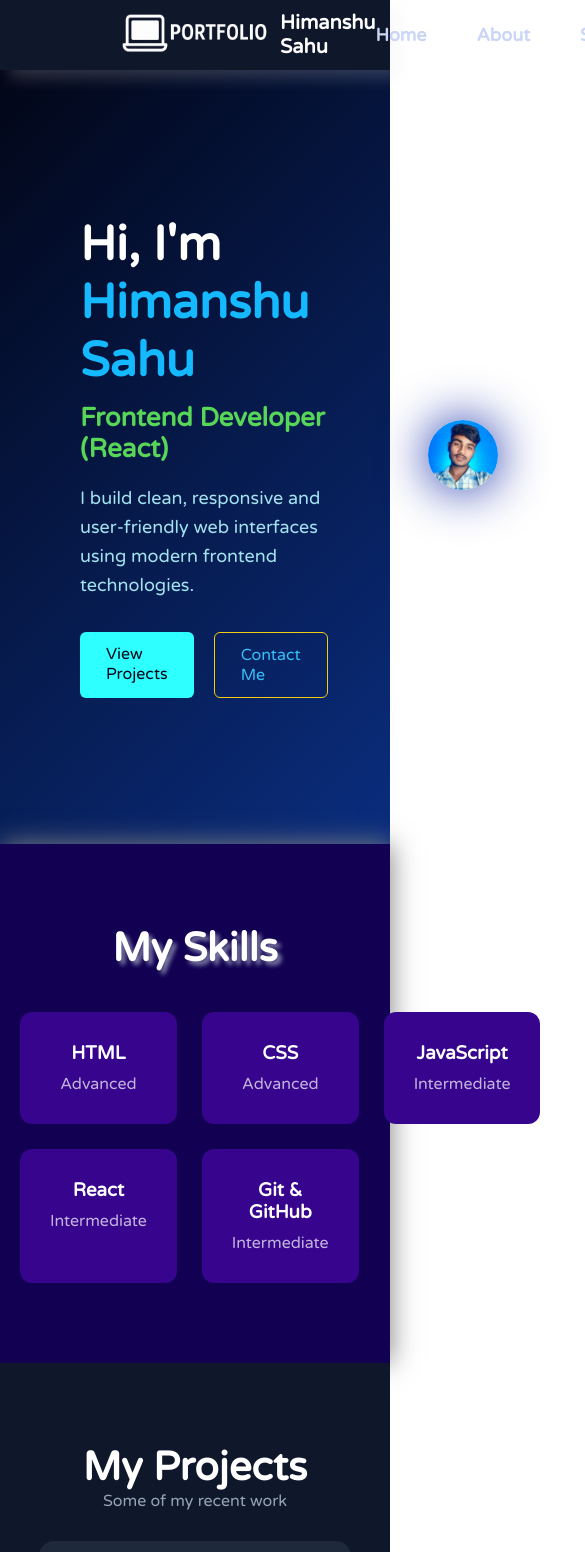
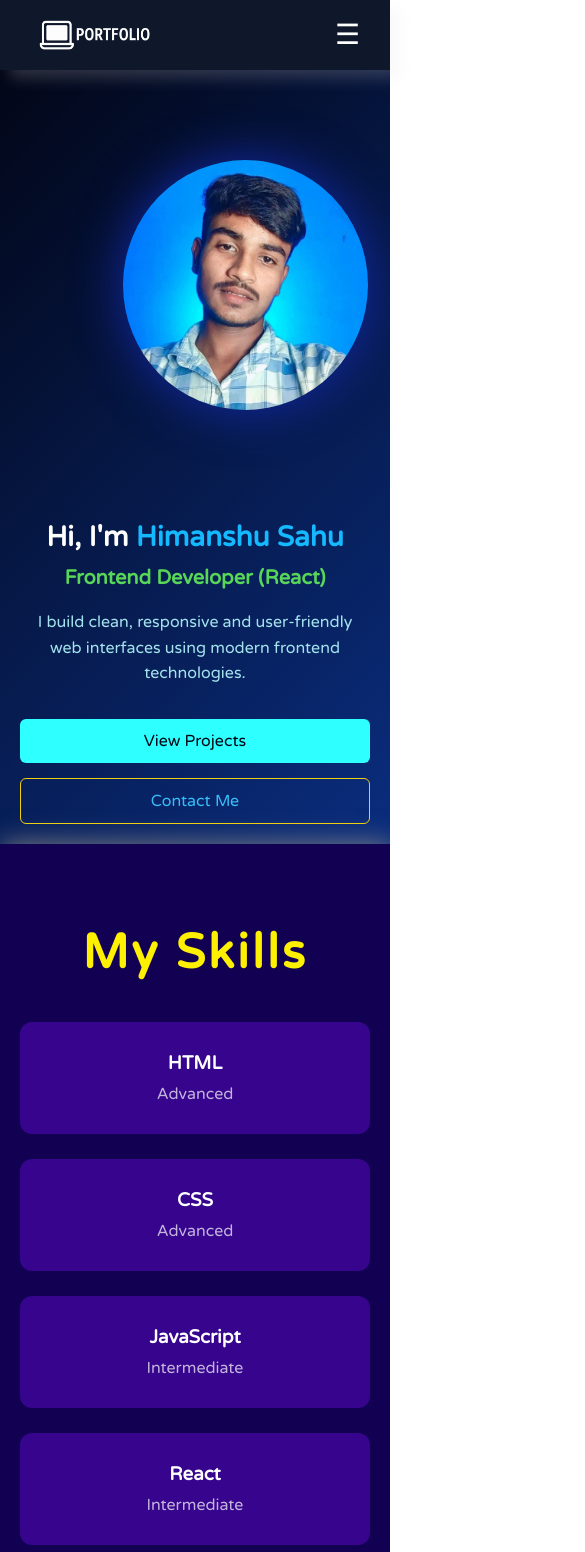
Before and after one commit to himanshu928/Portfolio-, a React (Vite) app: page / in a window 390 px wide. Shown: the top 1552 px of the page, 585 px wide, since content can reach past the window. Built offline with nearby package versions, Linux system fonts and the light colour scheme.

Commit message:
feat: making webstie responsive

```diff
--- a/index.html
+++ b/index.html
@@ -1,10 +1,17 @@
-<!doctype html>
+<!DOCTYPE html>
 <html lang="en">
   <head>
     <meta charset="UTF-8" />
-    <link rel="icon" type="image/svg+xml" href="./src/assets/favicon.ico"/>
+    <link rel="icon" type="image/svg+xml" href="./src/assets/favicon.ico" />
     <meta name="viewport" content="width=device-width, initial-scale=1.0" />
     <title>Portfolio</title>
+    <link
+      rel="stylesheet"
+      href="https://cdnjs.cloudflare.com/ajax/libs/font-awesome/7.0.1/css/all.min.css"
+      integrity="sha512-2SwdPD6INVrV/lHTZbO2nodKhrnDdJK9/kg2XD1r9uGqPo1cUbujc+IYdlYdEErWNu69gVcYgdxlmVmzTWnetw=="
+      crossorigin="anonymous"
+      referrerpolicy="no-referrer"
+    />
   </head>
   <body>
     <div id="root"></div>
--- a/src/components/HeroSection.css
+++ b/src/Styles/HeroSection.css
@@ -1,3 +1,7 @@
+body{
+    overflow-x: hidden;
+}
+
 .hero {
   min-height: calc(100vh - 70px);
   display: flex;
@@ -134,3 +138,74 @@
 
 
 /* Responsive Design */
+
+
+
+@media (max-width: 1024px) and (min-width: 481px) {
+  .hero {
+    flex-direction: column-reverse;
+    text-align: center;
+    gap: 10px;
+  }
+  .hero-left h1 {
+    font-size: 36px;
+  }
+  hero-left h2 {
+    font-size: 24px;
+  }
+
+  .hero-left h2 {
+    font-size: 22px;
+  }
+  .hero-left{
+    /* max-width: 100%; */
+    margin-top:0px;
+  }
+  .hero-left .hero-buttons {
+    justify-content: center;
+    margin-bottom: 30px;
+  }
+  .hero-right .hero-image img {
+    width: 340px;
+    height: 300px;
+
+  }
+}
+  .hero-right {
+    margin-left: 0;
+  }
+
+@media (max-width: 480px) {
+  .hero {
+    flex-direction: column-reverse;
+    text-align: center;
+    padding: 0 20px;
+    gap: 15px;
+  }
+  .hero-left h1 {
+    font-size: 28px;
+  }
+  .hero-left h2 {
+    font-size: 20px;
+  }
+  .hero-left p {
+    font-size: 16px;
+  }
+  .hero-left{
+    /* max-width: 100%; */
+    margin-top:0px;
+  }
+  .hero-left .hero-buttons {
+    flex-direction: column;
+    gap: 15px;
+    margin-bottom: 20px;
+    margin: 20px auto
+  }
+  .hero-right .hero-image img {
+    width: 300px;
+    height: 250px;;
+  }
+  /* .hero-right .hero-image{
+    margin: 0 auto;
+} */
+}
--- /dev/null
+++ b/src/Styles/Navbar.css
@@ -0,0 +1,213 @@
+*{
+    margin: 0;
+    padding: 0;
+    box-sizing: border-box;
+    font-family: 'Poppins', sans-serif;
+
+}
+nav{
+  position: sticky;
+  top: 0;
+  width: 100%;
+  height: 70px;
+  background-color: #0f172a;
+  display: flex;
+  align-items: center;
+  justify-content: space-between;
+  padding: 0 60px;
+  z-index: 1000;
+  box-shadow: 10px 8px 15px rgba(228, 224, 224, 0.2);
+}
+nav ul{
+    list-style: none;
+    display: flex;
+    padding-right: 50px;
+    gap: 50px;
+}
+
+nav ul a{
+    text-decoration: none;
+    font-weight: bold;
+    color: #cbd5f5;;
+    /* padding-right: 50px; */
+}
+
+nav ul a:hover{
+    color: #38bdf8;
+}
+nav img{
+    height: 180px;
+    width: 220px;
+    padding-left: 50px;
+    ;
+}
+
+nav ul li{
+    font-size: 18px;
+}
+nav ul #contact li{
+    background-color: #fefefe;
+    padding: 10px 15px;
+    border-radius: 5px;
+    color: rgb(46, 33, 230);
+}
+nav span {
+  color: #ffffff;
+  font-size: 20px;
+  font-weight: 600;
+}
+
+/* Responsive Design - Ye end mein add karo */
+/* ========== DESKTOP VIEW (1025px se upar) ========== */
+/* Desktop mein hamburger hide */
+.hamburger-menu {
+  display: none;
+}
+
+.hamburger {
+  background: none;
+  border: none;
+  font-size: 30px;
+  color: #ffffff;
+  cursor: pointer;
+  padding: 10px;
+  transition: transform 0.3s ease;
+}
+
+.hamburger:hover {
+  transform: scale(1.1);
+}
+
+/* ========== TABLET VIEW (481px se 1024px) ========== */
+@media (max-width: 1024px) and (min-width: 481px) {
+  /* Hamburger ko show karo */
+  .hamburger-menu {
+    display: block !important;
+  }
+
+  /* Desktop menu ko hide karo */
+  nav ul {
+    display: none;
+  }
+
+  /* Logo size adjust karo */
+  nav img {
+    height: 150px;
+    width: auto;
+    padding-left: 15px;
+  }
+
+  /* Tablet menu jab open ho */
+  nav ul.open {
+    display: flex !important;
+    flex-direction: column;
+    position: absolute;
+    top: 70px;
+    left: 0;
+    width: 100%;
+    background-color: #1a1a1a;
+    padding: 25px;
+    box-shadow: 0 6px 12px rgba(0, 0, 0, 0.4);
+    animation: slideDown 0.3s ease;
+    gap: 5px;
+  }
+
+  nav ul.open li {
+    margin: 8px 0;
+    text-align: center;
+  }
+
+  nav ul.open a {
+    font-size: 20px;
+    padding: 5px;
+    display: block;
+    border-radius: 5px;
+    transition: all 0.3s ease;
+  }
+
+  nav ul.open a:hover {
+    background-color: #e3e0e0;
+    color: #000000;
+  }
+}
+
+/* ========== MOBILE VIEW (480px se chote) ========== */
+@media (max-width: 480px) {
+  /* Hamburger ko show karo */
+  .hamburger-menu {
+    display: block !important;
+  }
+
+  /* Desktop menu ko hide karo */
+  nav ul {
+    display: none;
+  }
+
+  /* Logo size adjust karo */
+  nav img {
+    height: 140px;
+    width: 140px;
+    padding-left: 10px;
+  }
+
+  /* Nav padding adjust */
+  nav {
+    padding: 10px 20px;
+  }
+
+  /* Mobile menu jab open ho */
+  nav ul.open {
+    display: flex !important;
+    flex-direction: column;
+    position: absolute;
+    top: 65px;
+    left: 0;
+    width: 100%;
+    background-color: #434141;
+    padding: 10px;
+    box-shadow: 0 4px 8px rgba(148, 146, 146, 0.3);
+    animation: slideDown 0.3s ease;
+    gap: 5px;
+  }
+
+  nav ul.open li {
+    margin: 5px 0;
+    text-align: center;
+  }
+  nav ul.open li:hover{
+    background-color: #222121;
+    border-radius: 5px;
+  }
+
+  nav ul.open a {
+    font-size: 18px;
+    padding: 10px;
+    display: block;
+    border-radius: 5px;
+    transition: all 0.3s ease;
+  }
+  nav ul.open li:hover a {
+    color: #f4f5f7;
+  }
+
+  nav ul.open a:hover {
+    background-color: #5e5c5c;
+  }
+
+  /* Hamburger icon size */
+  .hamburger {
+    font-size: 28px;
+  }
+}
+
+/* Smooth Animation */
+@keyframes slideDown {
+  from {
+    opacity: 0;
+    transform: translateY(-20px);
+  }
+  to {
+    opacity: 1;
+    transform: translateY(0);
+  }
+}
--- a/src/components/Projects.css
+++ b/src/Styles/Projects.css
@@ -8,13 +8,16 @@
 
 .section-title {
   text-align: center;
-  font-size: 2.5rem;
+  font-size: 3rem;
+  color: #f8e838;
 }
 
 .section-subtitle {
   text-align: center;
-  color: #94a3b8;
+  color: #34e620;
   margin-bottom: 30px;
+  font-size: 1.2rem;
+  margin-top: 5px;
 }
 
 .projects-grid {
@@ -53,16 +56,17 @@
 
 .project-card h3 {
   margin: 15px 0 10px;
+  color: #3ac210;
 }
 
 .project-card p {
   font-size: 0.9rem;
-  color: #eceffa;
+  color: #e2d111;
   margin-bottom: 12px;
 }
 
 .tech-stack span {
-  background: #237b9c;
+  background: #a00481;
   padding: 8px 12px;
   border-radius: 20px;
   font-size: 12px;
@@ -101,7 +105,7 @@
 }
 
 .project-links a:first-child {
-  border: 1px solid #38bdf8;
+  border: 1px solid #0ab0f8;
   color: #38bdf8;
 }
 
@@ -117,3 +121,32 @@
     grid-template-columns: 1fr;
   }
 }
+
+/* Responsive adjustments for smaller screens */
+@media (max-width: 1024px) and (min-width: 481px) {
+
+  .projects {
+    padding: 50px 20px;
+  }
+
+  .projects-grid {
+    grid-template-columns: 2fr;
+  }
+
+  .project-card {
+    padding: 18px;
+  }
+  .project-card img {
+  width: 100%;
+  border-radius: 12px;
+}
+
+
+}
+
+
+@media (max-width: 481px) {
+  .projects-grid {
+    grid-template-columns: repeat(1, 1fr);
+  }
+}
--- a/src/components/Skills.css
+++ b/src/Styles/Skills.css
@@ -11,7 +11,7 @@
 .skills {
   padding: 80px 20px;
   background: #120153;
-  color: white;
+  color: rgb(253, 240, 1);
   box-shadow: 2px 0px 25px rgba(133, 132, 132, 0.929);
 }
 .skills container {
@@ -21,8 +21,10 @@
 .skills h2 {
   text-align: center;
   margin-bottom: 40px;
-    font-size: 2.5rem;
-    text-shadow: 4px 4px 4px rgba(228, 245, 241, 0.5);
+    font-size: 3rem;
+    letter-spacing: 3px;
+
+
 
 }
 
@@ -57,3 +59,18 @@
 .skill-card p {
   opacity: 0.7;
 }
+
+/* Responsive Design */
+
+@media (max-width: 1024px) and (min-width: 481px) {
+  .skills-grid {
+    grid-template-columns: repeat(2, 1fr);
+  }
+}
+
+
+@media (max-width: 480px) {
+  .skills-grid {
+    grid-template-columns: 1fr;
+  }
+}
--- a/src/components/HeroSection.jsx
+++ b/src/components/HeroSection.jsx
@@ -1,4 +1,4 @@
-import "./HeroSection.css";
+import "../Styles/HeroSection.css";
 import img from "../assets/myPic.jpg";
 
 function HeroSection() {
--- a/src/components/Navbar.css
+++ /dev/null
@@ -1,58 +0,0 @@
-*{
-    margin: 0;
-    padding: 0;
-    box-sizing: border-box;
-    font-family: 'Poppins', sans-serif;
-
-}
-nav{
-  position: sticky;
-  top: 0;
-  width: 100%;
-  height: 70px;
-  background-color: #0f172a;
-  display: flex;
-  align-items: center;
-  justify-content: space-between;
-  padding: 0 60px;
-  z-index: 1000;
-  box-shadow: 10px 8px 15px rgba(228, 224, 224, 0.2);
-}
-nav ul{
-    list-style: none;
-    display: flex;
-    padding-right: 50px;
-    gap: 50px;
-}
-
-nav ul a{
-    text-decoration: none;
-    font-weight: bold;
-    color: #cbd5f5;;
-    /* padding-right: 50px; */
-}
-
-nav ul a:hover{
-    color: #38bdf8;
-}
-nav img{
-    height: 180px;
-    width: 220px;
-    padding-left: 50px;
-    ;
-}
-
-nav ul li{
-    font-size: 18px;
-}
-nav ul #contact li{
-    background-color: #fefefe;
-    padding: 10px 15px;
-    border-radius: 5px;
-    color: rgb(46, 33, 230);
-}
-nav span {
-  color: #ffffff;
-  font-size: 20px;
-  font-weight: 600;
-}
--- a/src/components/Navbar.jsx
+++ b/src/components/Navbar.jsx
@@ -1,23 +1,32 @@
 import React from 'react'
 import logoImage from '../assets/logo.png'
-import './Navbar.css'
+import "../Styles/Navbar.css";
+import { useState } from "react";
 
-function Navbar() {
+const Navbar = () => {
+  const [menuOpen, setMenuOpen] = useState(false);
+
   return (
-    <>
-      <nav>
-        <a href=""><img src={logoImage} alt="Logo" /></a>
-        <span>Himanshu Sahu</span>
-        <ul>
-          <a href="AboutMe.jsx"><li>Home</li></a>
-          <a href="AboutMe.jsx"><li>About</li></a>
-          <a href="Skills.jsx"><li>Skills</li></a>
-          <a href="Portfolio.jsx"><li>Portfolio</li></a>
-          <a href="Contact.jsx"><li>Contact</li></a>
-        </ul>
-      </nav>
-    </>
-  )
-}
+    <nav>
+      <img src={logoImage} alt="Logo" />
 
-export default Navbar
+      {/* Hamburger Icon */}
+      <div className="hamburger-menu">
+        <button className="hamburger" onClick={() => setMenuOpen(!menuOpen)}>
+          {menuOpen ? "✕" : "☰"}
+        </button>
+      </div>
+
+      {/* Menu */}
+      <ul className={`nav-links ${menuOpen ? "open" : ""}`}>
+        <li><a href="#home" onClick={() => setMenuOpen(false)}>Home</a></li>
+        <li><a href="#about" onClick={() => setMenuOpen(false)}>About</a></li>
+        <li><a href="#skills" onClick={() => setMenuOpen(false)}>Skills</a></li>
+        <li><a href="#projects" onClick={() => setMenuOpen(false)}>Portfolio</a></li>
+        <li id="contact" onClick={() => setMenuOpen(false)}><a href="#contact">Contact</a></li>
+      </ul>
+    </nav>
+  );
+};
+
+export default Navbar;
--- a/src/components/Projects.jsx
+++ b/src/components/Projects.jsx
@@ -1,4 +1,4 @@
-import "./Projects.css";
+import "../Styles/Projects.css";
 import tictactoe from "../assets/tictactoe8090.png";
 import calculator from "../assets/calculator8090.png";
 import portfolio from "../assets/project1.png";
@@ -12,7 +12,7 @@ const projectsData = [
     image: portfolio,
     tech: ["HTML", "CSS", "React"],
     github: "https://github.com/himanshu928/Portfolio-",
-    live: "https://bucolic-centaur-5e3546.netlify.app/",
+    live: "https://portfolio8090.netlify.app/",
   },
   {
     id: 2,
--- a/src/components/Skills.jsx
+++ b/src/components/Skills.jsx
@@ -1,4 +1,4 @@
-import "./Skills.css";
+import "../Styles/Skills.css";
 
 const skills = [
   { name: "HTML", level: "Advanced" },
```
